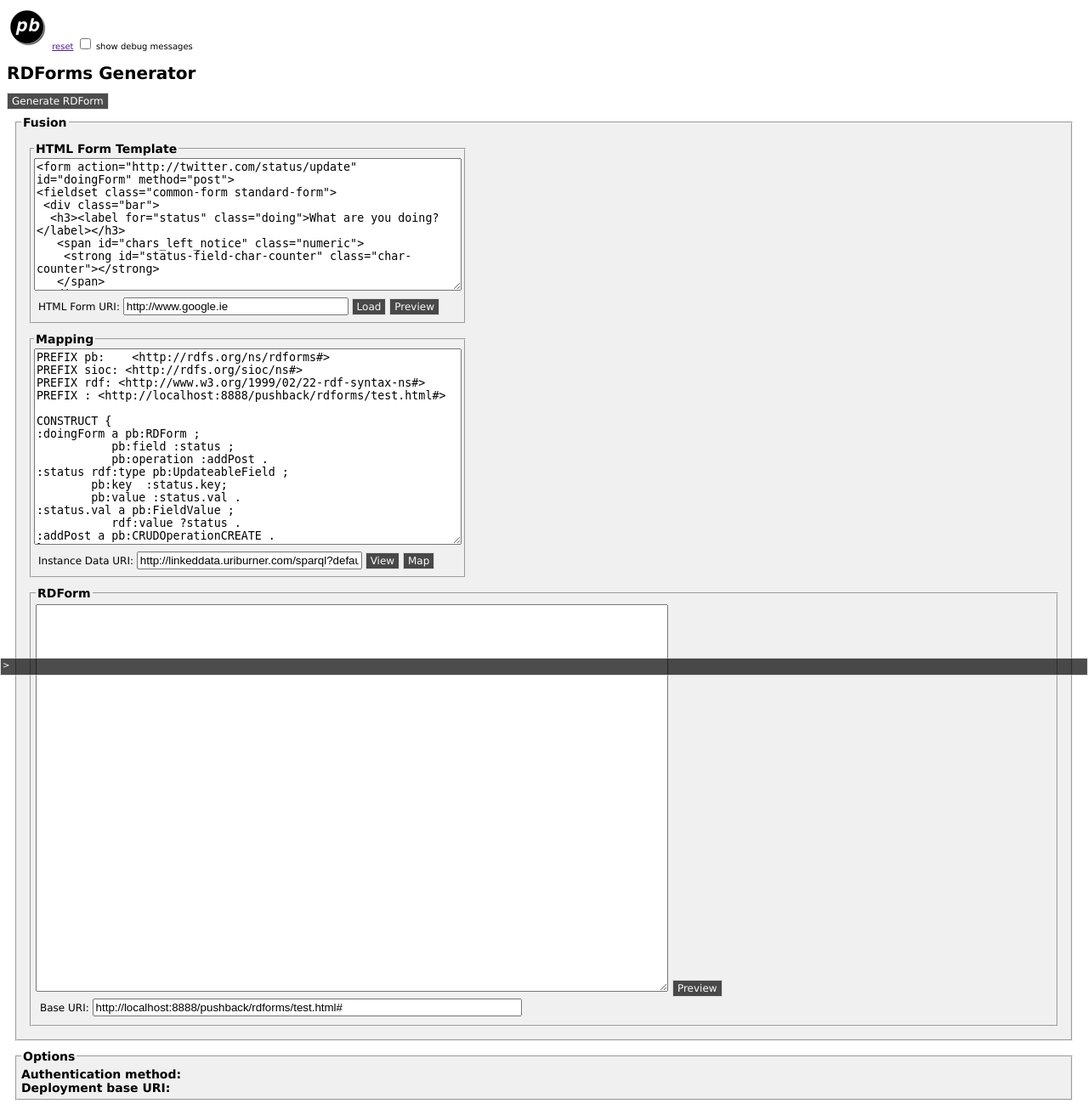
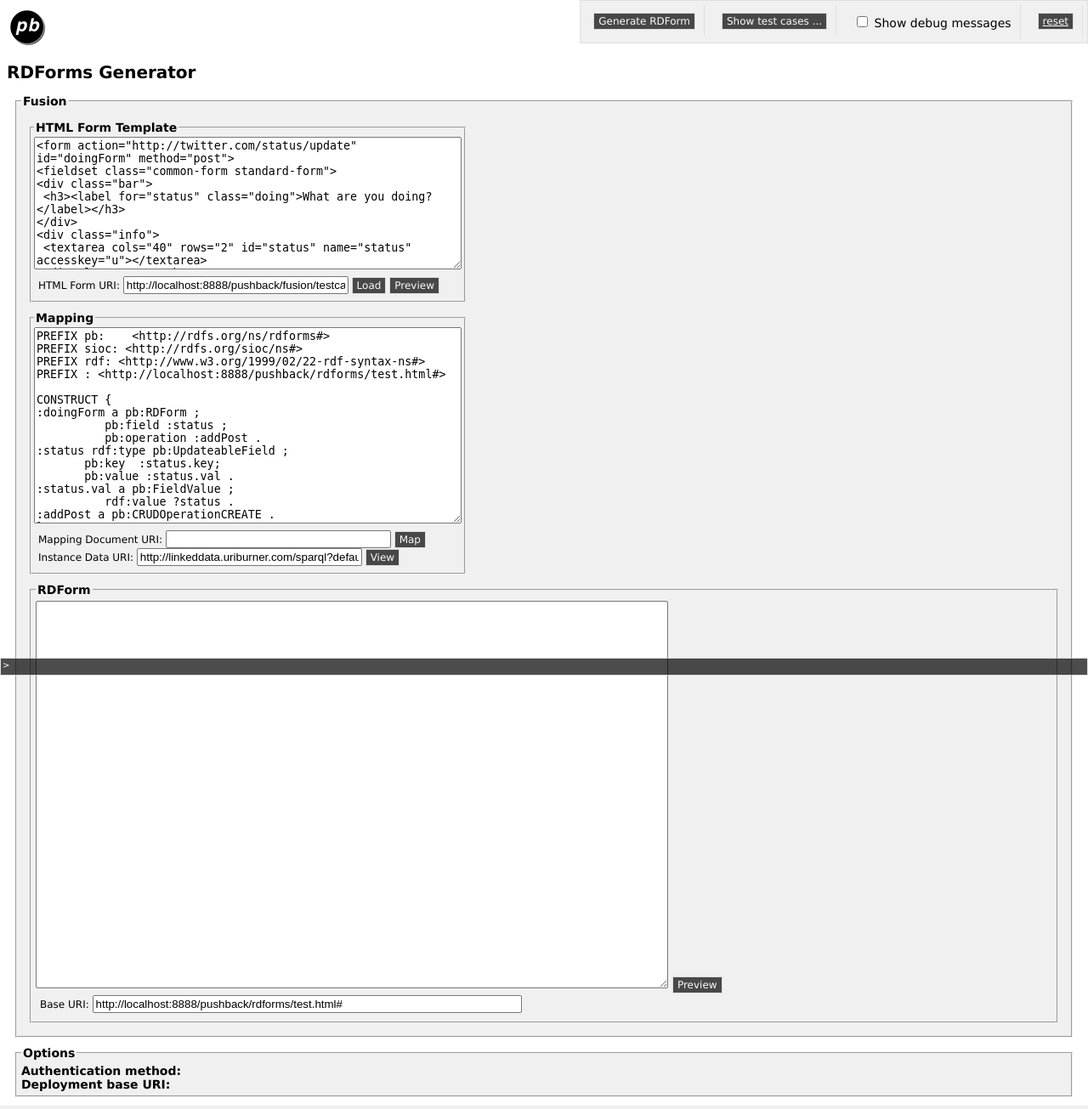
Before and after one commit to mhausenblas/pushback, a PHP site: page / in a window 1280 px wide. Shown: the whole page at 85% size. Run offline with PHP 8.4, Linux system fonts and the light colour scheme.

Commit message:
extended fusion; added some TC, update UI to handle TC

```diff
--- a/fusion/fusion.js
+++ b/fusion/fusion.js
@@ -43,19 +43,12 @@ function fuse(){
 			var rdformfieldURI = rdformfields[rdformfield].object;
 			if(rdformfieldURI != undefined) {
 				var fieldID = rdformfieldURI.slice(rdformfieldURI.indexOf("#") + 1);
-
+				showStatus("Looking at field with id=" + fieldID, DEBUG);
 				// select C(R)UD op here:
 				rdformRDFaHTML += addCRUDop(baseURI, rdformfieldURI, fieldID);
-
-				// for each field set the according decorations
-				rdformRDFaHTML += startField(rdformfieldURI, fieldID);
-				// look up the correct label here:
-				rdformRDFaHTML += addFieldKey(rdformfieldURI + ".key", fieldID, getLabelForField(fieldID));// via <label for="ID" ...>
 				// case distinction per field type (input, textarea, etc.)
 				rdformRDFaHTML += createFieldTypeValues(rdformfieldURI, fieldID);
 				// end of case distinction
-				rdformRDFaHTML += endFieldValue(fieldID);
-				rdformRDFaHTML += endField(fieldID);
 			}
 		}
 		rdformRDFaHTML += endForm(this.id);
@@ -92,13 +85,19 @@ function createFieldTypeValues(rdformfieldURI, fieldID) {
 		}
 	});
 
+	if(isKnownFieldType(fieldSelector)) {
+		// for each field set the according decorations
+		ret += startField(rdformfieldURI, fieldID);
+		// look up the correct label here:
+		ret += addFieldKey(rdformfieldURI + ".key", fieldID, getLabelForField(fieldID));// via <label for="ID" ...>
+
 		// following three lines are generic, hence independed of field type
 		ret += " \n   <!-- START OF SIMPLPE TEXT FIELD VALUE {" + fieldID + "} -->\n";
 		ret += "   <div rel=\"pb:value\">\n";
 		ret += "    <div about=\"" + rdformfieldURI + "\" typeof=\"pb:FieldValue\">";
 
 		// and here comes the actual case distinction
-	showStatus("About to add fielw with fieldSelector=" + fieldSelector, DEBUG);
+		showStatus("About to add field with fieldSelector=" + fieldSelector, DEBUG);
 		switch (fieldSelector){
 			case (HTML_INPUT_FIELD+HTML_TYPE_TEXT): // <input type="text" ... />
 				ret = startTextFieldValue(rdformfieldURI + ".val", fieldID);//, value, size, maxlength);
@@ -108,14 +107,28 @@ function createFieldTypeValues(rdformfieldURI, fieldID) {
 				ret = startTextAreaValue(rdformfieldURI + ".val", fieldID);
 				showStatus("Added field tag=" + HTML_TEXT_AREA  + " with id=" + fieldID, DEBUG);
 				break;
-		default: handleUnknownFieldTypeValues(fieldSelector);
 		}
 		ret += "\n";
+		ret += endFieldValue(fieldID);
+		ret += endField(fieldID);
+	}
+	else handleUnknownFieldTypeValues(fieldSelector);
 	return ret;
 }
 
-function handleUnknownFieldTypeValues(tagName) {
-	var info = "Dunno how to handle element with tag=" + tagName + " I only know: \n\n";
+function isKnownFieldType(fieldSelector) {
+	switch (fieldSelector){
+		case (HTML_INPUT_FIELD+HTML_TYPE_TEXT): // <input type="text" ... />
+			return true;
+		case (HTML_TEXT_AREA): // <textarea ... />
+			return true;
+		default:
+			return false;
+	}
+}
+
+function handleUnknownFieldTypeValues(fieldSelector) {
+	var info = "Dunno how to handle element " + fieldSelector + ". I only know: \n\n";
 	info += "+ " + HTML_INPUT_FIELD + "/" + HTML_TYPE_TEXT + "\n\n";
 	info += "+ " + HTML_TEXT_AREA + "\n\n";
 	info += "so far."
@@ -179,6 +192,21 @@ function loadHTMLForm(){
 		},
 		error:  function(XMLHttpRequest, status, errorThrown){
 			showStatus("Error loading HTML form.");
+		}
+	 });
+}
+
+function loadMapping(){
+	var mappingdocURI = $("#mappingdocURI").val();
+	$.ajax({
+	   url: "relay.php",
+	   data: "URI=" + escape(mappingdocURI),
+	   success: function(data, status){
+			$("#mapping").val(data);
+			showStatus("Load mapping done.");
+		},
+		error:  function(XMLHttpRequest, status, errorThrown){
+			showStatus("Error loading mapping form.");
 		}
 	 });
 }
--- a/fusion/index.html
+++ b/fusion/index.html
@@ -21,6 +21,7 @@
 	<script type="text/javascript">
 		var instanceDefaultURI = "http://linkeddata.uriburner.com/sparql?default-graph-uri=http://twitter.com/pushback_demo&query=DESCRIBE%20%3Chttp://twitter.com/pushback_demo%3E&output=rdf";
 		var rdfdoc = new RDF();
+		var genBaseUIR = "http://localhost:8888/pushback/fusion/";
 
 		$(document).ready(function() {
 			rdfinstanceURI = $("#rdfinstanceURI").val(instanceDefaultURI);
@@ -28,7 +29,7 @@
 				showStatus("Starting fusion ... ");
 				startFusion(true);
 			});
-			// dump actions
+			// menu actions
 			$("#viewinstancedata").click(function() {
 				showStatus("Performing preview ... ");
 				viewInstanceData();
@@ -41,6 +42,19 @@
 			$("#dumpwindowclose").click(function() {
 				showStatus(">");
 				$("#dumpwindow").fadeOut("slow");
+			});
+			$("#showTC").click(function() {
+				$("#testcases").fadeIn("slow");
+			});
+			$("#closeTC").click(function() {
+				$("#testcases").fadeOut("slow");
+			});
+			$("#selectTC").change(function() {
+				var TC = genBaseUIR + "testcases/" + $("#selectTC option:selected").val();
+				$("#inputHTMLfieldURI").val(TC+".html");
+				$("#mappingdocURI").val(TC+".sparql");
+				loadHTMLForm();
+				loadMapping();
 			});
 			// HTML form actions
 			$("#loadHTMLform").click(function() {
@@ -74,10 +88,29 @@
 	</script>
 </head>
 <body>
-	<div id="menu"><a href="http://esw.w3.org/topic/PushBackDataToLegacySourcesRDForms"><img src="img/pb-logo.png" border="0" /></a> <a href="">reset</a> <input type="checkbox" id="debug" /> show debug messages</div>
+	<div>
+		<a href="http://esw.w3.org/topic/PushBackDataToLegacySourcesRDForms"><img src="img/pb-logo.png" alt="pushback logo" border="0px" /></a>
 		<h1>RDForms Generator</h1>
+	</div>
+	<div id="menu">
+		<div class="menuitem"><span id="generateRDForms" class="btn">Generate RDForm</span></div>
+		<div class="menuitem"><span id="showTC" class="btn">Show test cases ...</span></div>
+		<div class="menuitem"><input type="checkbox" id="debug" /> Show debug messages</div>
+		<div class="menuitem"><a href="" class="btn">reset</a></div>
+	</div>
+	<div id="testcases">
+		<span id="closeTC" class="btn">x</span>
+		<select id="selectTC">
+			<option>choose a test case here</option>
+			<option value="input-text">&lt;input type='text' ... /&gt;</option>
+			<option value="radio">&lt;input type='radio' ... /&gt;</option>
+			<option value="textarea">&lt;textarea ... /&gt;</option>
+		</select>
+	</div>
+
+
 	<form id="generatorForm" action="">
-			<div><span id="generateRDForms" class="btn">Generate RDForm</span></div>
+
 		<fieldset>
 			<legend>Fusion</legend>
 				<div class="leftnext">
@@ -87,9 +120,6 @@
 &lt;fieldset class="common-form standard-form"&gt;
 &lt;div class="bar"&gt;
  &lt;h3&gt;&lt;label for="status" class="doing"&gt;What are you doing?&lt;/label&gt;&lt;/h3&gt;
-   &lt;span id="chars_left_notice" class="numeric"&gt;
-    &lt;strong id="status-field-char-counter" class="char-counter"&gt;&lt;/strong&gt;
-   &lt;/span&gt;
 &lt;/div&gt;
 &lt;div class="info"&gt;
  &lt;textarea cols="40" rows="2" id="status" name="status" accesskey="u"&gt;&lt;/textarea&gt;
@@ -101,7 +131,7 @@
 &lt;/form&gt;
 						</textarea>
 						<div id="inputHTMLfield">
-								HTML Form URI: <input id="inputHTMLfieldURI" type="text" size="30" value="http://www.google.ie" /> <span id="loadHTMLform" class="btn">Load</span> <span id="htmlview" class="btn">Preview</span>
+							HTML Form URI: <input id="inputHTMLfieldURI" type="text" size="30" value="http://localhost:8888/pushback/fusion/testcases/input-text.html" /> <span id="loadHTMLform" class="btn">Load</span> <span id="htmlview" class="btn">Preview</span>
 						</div>
 					</fieldset>
 					<fieldset id="mappingfield">
@@ -128,7 +158,8 @@ WHERE {
 FILTER regex(str(?status), "1288526803", "i")
 }</textarea>
 						<div id="rdfinstanceURIfield">
-								Instance Data URI: <input id="rdfinstanceURI" type="text" size="30" value="" /> <span id="viewinstancedata" class="btn">View</span> <span id="mapinstancedata" class="btn">Map</span>
+							Mapping Document URI: <input id="mappingdocURI" type="text" size="30" value="" /> <span id="mapinstancedata" class="btn">Map</span><br />
+							Instance Data URI: <input id="rdfinstanceURI" type="text" size="30" value="" /> <span id="viewinstancedata" class="btn">View</span>
 						</div>
 					</fieldset>
 				</div>
--- a/fusion/rdformsgenerator.css
+++ b/fusion/rdformsgenerator.css
@@ -37,6 +37,31 @@ fieldset {
 	padding: 5px;
 	font-size: 12px;
 	font-weight: normal;
+}
+#menu {
+	position:fixed;
+	padding: 0px;
+	top: 0px;
+	right: 0px;
+	background: #f0f0f0;
+	border: 1px solid #e0e0e0;
+}
+#testcases{
+	display:none;
+	position:fixed;
+	padding: 10px;
+	top: 51px;
+	right: 0px;
+	background: #f0f0f0;
+	border: 1px solid #e0e0e0;
+}
+.menuitem {
+	font-size: 14px;
+	vertical-align: middle;
+	float: left;
+	border-right: 1px solid #e0e0e0;
+	margin: 5px;
+	padding: 10px;
 }
 .btn {
 	cursor: pointer;
```
Also changed, not shown: fusion/test/fusion_result1.html (deleted, +0 -47 lines), fusion/testcases/input-text.html (added, +14 -0 lines), fusion/testcases/radio.html (added, +14 -0 lines), fusion/testcases/textarea.html (added, +14 -0 lines), 4 other files. Lines whose indentation alone changed are shown as unchanged.
